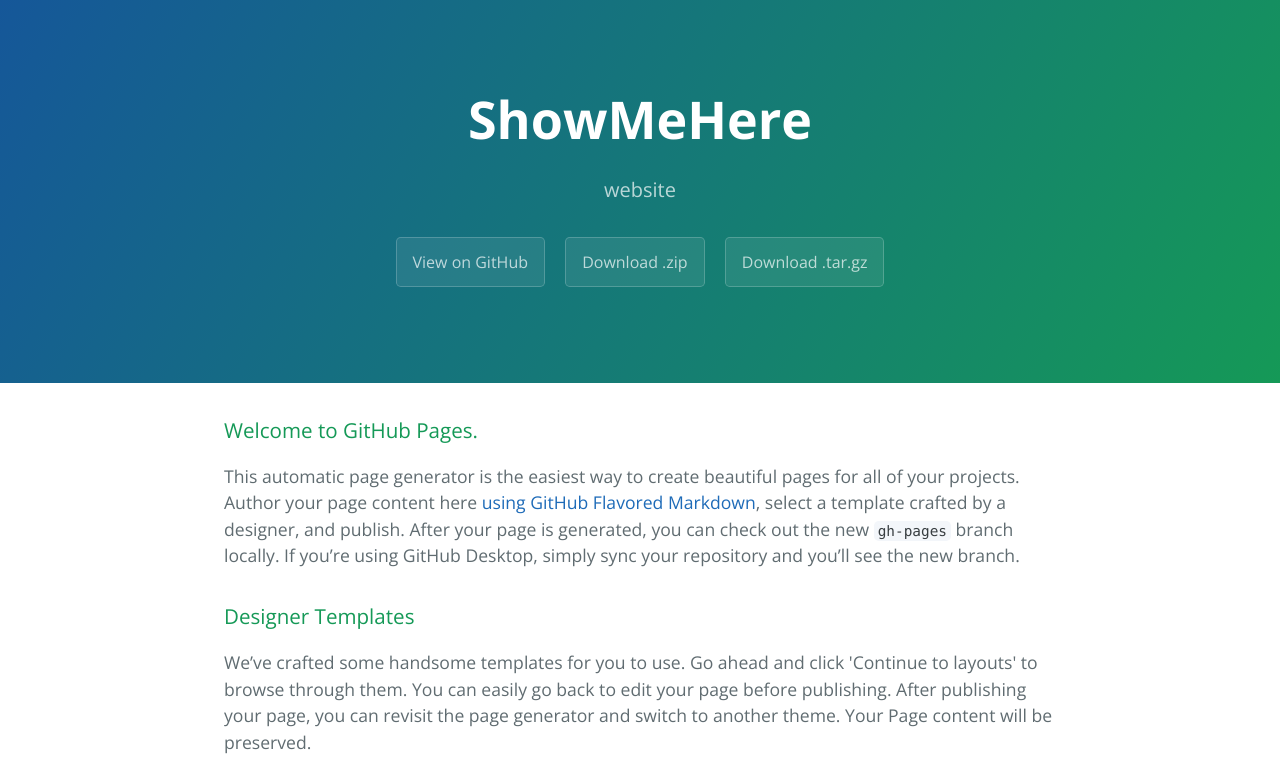
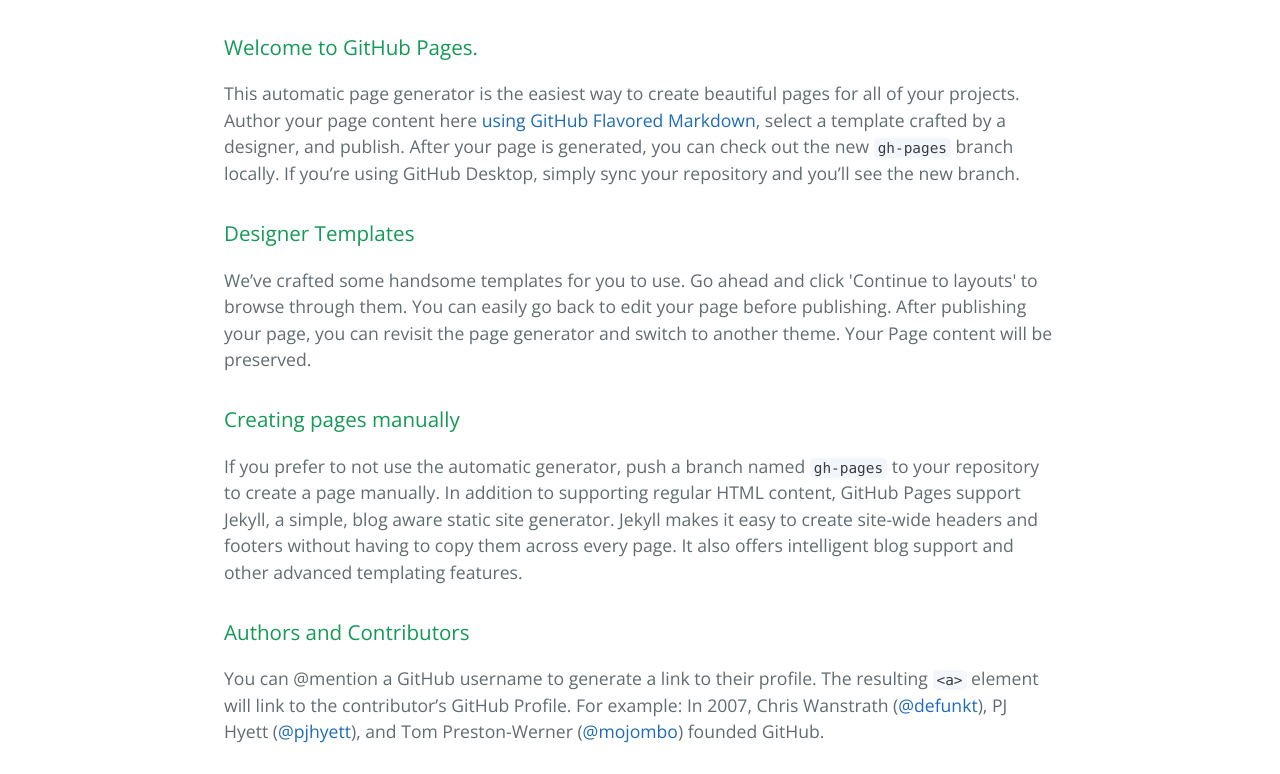
Before and after one commit to dharamgoyal/mybackup, a plain HTML site: page index.html in a window 1280 px wide. Shown: the top 774 px of the page. Drawn offline with nearby package versions, Linux system fonts and the light colour scheme.

Commit message:
Update index.html

```diff
--- a/index.html
+++ b/index.html
@@ -10,13 +10,6 @@
     <link rel="stylesheet" type="text/css" href="stylesheets/github-light.css" media="screen">
   </head>
   <body>
-    <section class="page-header">
-      <h1 class="project-name">ShowMeHere</h1>
-      <h2 class="project-tagline">website</h2>
-      <a href="https://github.com/dharamgoyal/mybackup" class="btn">View on GitHub</a>
-      <a href="https://github.com/dharamgoyal/mybackup/zipball/master" class="btn">Download .zip</a>
-      <a href="https://github.com/dharamgoyal/mybackup/tarball/master" class="btn">Download .tar.gz</a>
-    </section>
 
     <section class="main-content">
       <h3>
```
